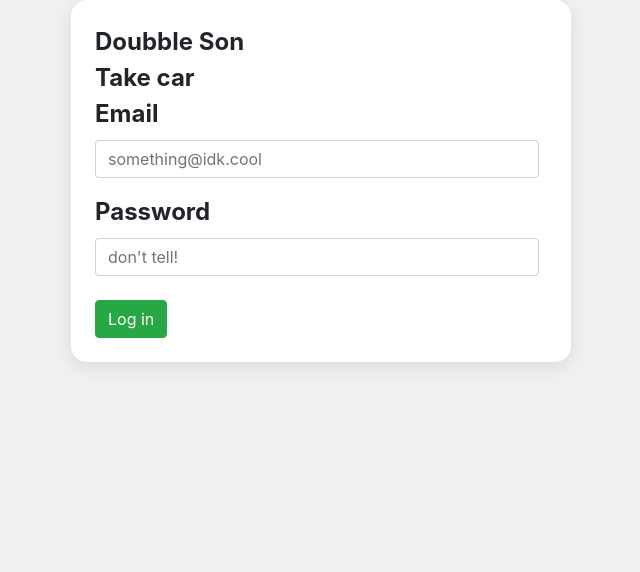
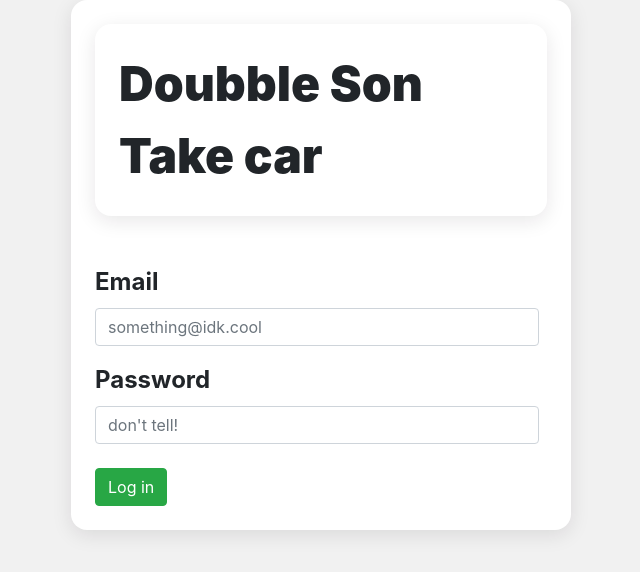
Before and after one commit to KuaqSon/CNMTPTPM-Midterm, a React (Create React App) app in the folder location-identifier-app/: page /login in a window 1280 px wide. Shown: the top 572 px of the page, without its empty margins (319-959 px from the left). Built offline with nearby package versions, Linux system fonts and the light colour scheme; what google-maps-react would draw is missing.

Commit message:
update style for brand logo

```diff
--- a/location-identifier-app/src/App.css
+++ b/location-identifier-app/src/App.css
@@ -13,7 +13,7 @@ body {
 }
 
 .request-info .header-request {
-    width: 30%;
+    width: 230px;
     background-color: white;
     font-weight: bolder;
     font-size: 2em;
--- a/location-identifier-app/src/logIn/login.css
+++ b/location-identifier-app/src/logIn/login.css
@@ -8,3 +8,13 @@
     padding: 1em;
     box-shadow: 0 5px 20px rgba(25,17,34,0.1);
 }
+
+.brand-logo {
+    background-color: white;
+    font-weight: bolder;
+    font-size: 2em;
+    border-radius: 16px;
+    padding: 0.5em;
+    margin-bottom: 1em;
+    box-shadow: 0 5px 20px rgba(25,17,34,0.1);
+}
```
Also changed, not shown: 2 other files (tests, documents, lock files or other folders).
